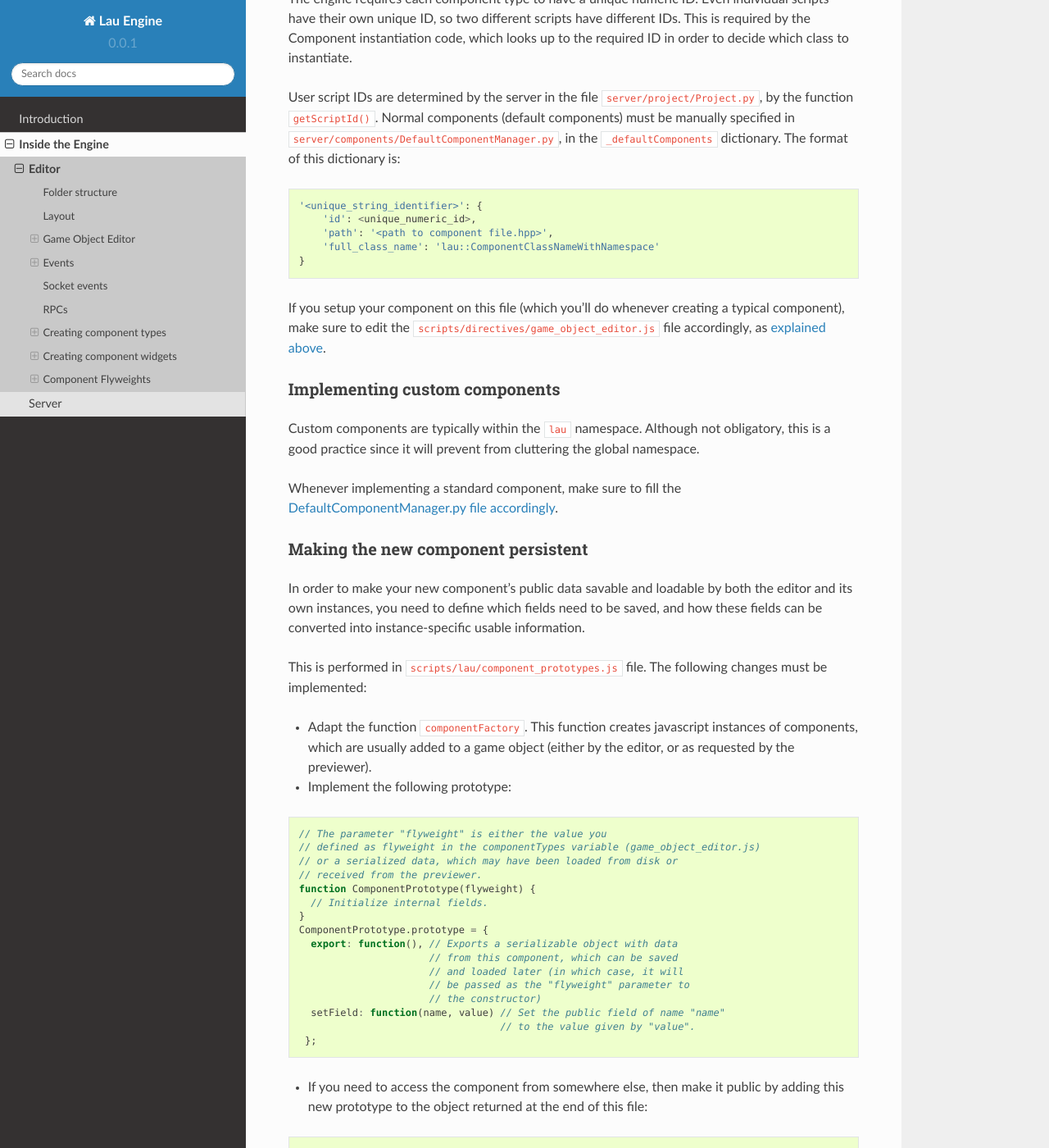
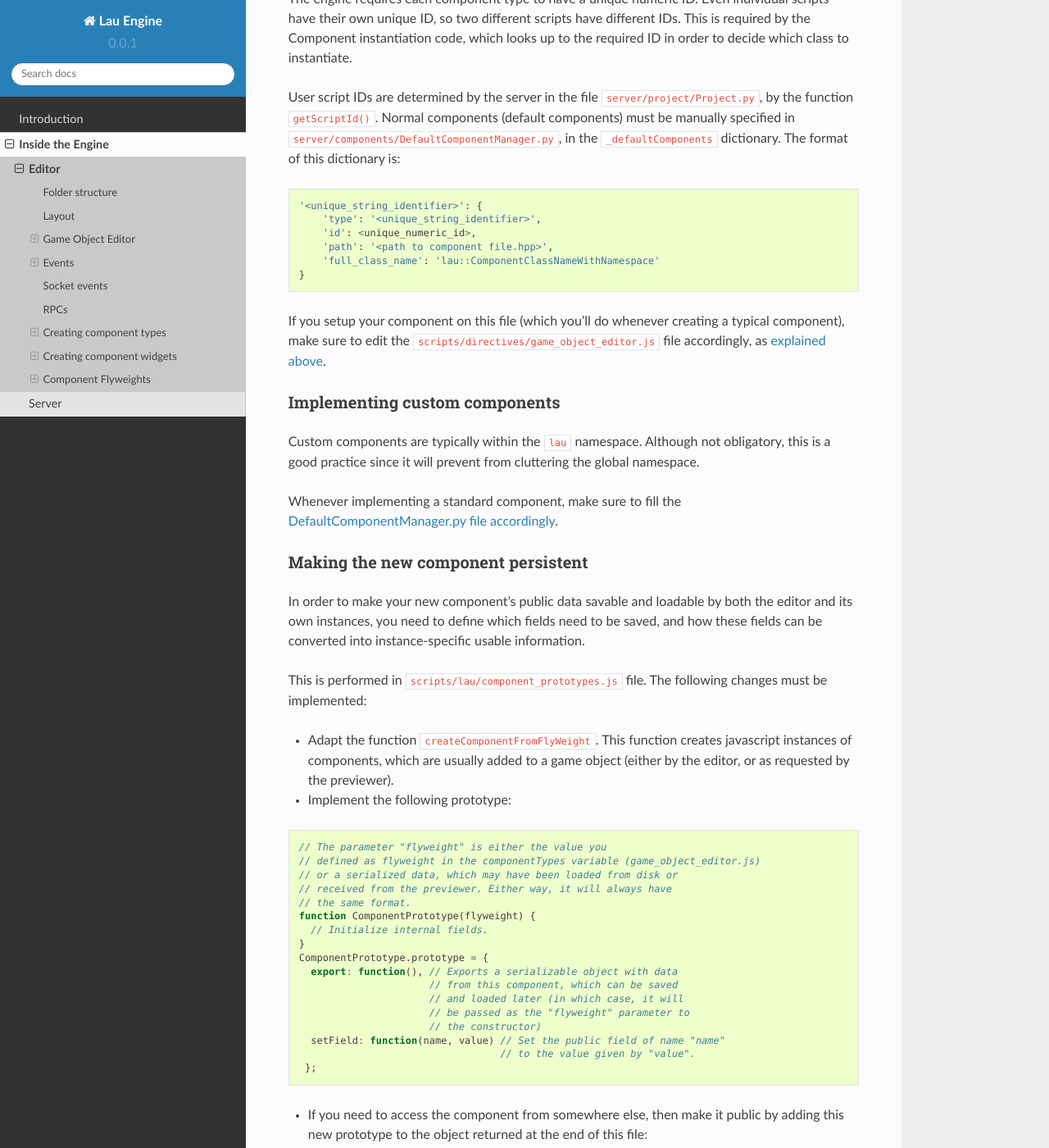
Before and after one commit to csantosbh/Lauen, a Sphinx documentation site: the page built from docs/source/editor.rst, in a window 1280 px wide and 1400 px high, scrolled down 6424 px. Shown: the whole window at 82% size. Built offline with Sphinx 7.4.7 and the Read the Docs theme 2.0.0, drawn with Linux system fonts in a browser that asks for light colours; some of the changed text lies outside the part shown.

Commit message:
lau-65: Updated the editor docs.

```diff
--- a/docs/source/editor.rst
+++ b/docs/source/editor.rst
@@ -345,6 +345,7 @@ dictionary. The format of this dictionary is:
 .. code-block:: python
 
    '<unique_string_identifier>': {
+       'type': '<unique_string_identifier>',
        'id': <unique_numeric_id>,
        'path': '<path to component file.hpp>',
        'full_class_name': 'lau::ComponentClassNameWithNamespace'
@@ -382,9 +383,9 @@ information.
 This is performed in ``scripts/lau/component_prototypes.js`` file. The following
 changes must be implemented:
 
-* Adapt the function ``componentFactory``. This function creates javascript
-  instances of components, which are usually added to a game object (either by the
-  editor, or as requested by the previewer).
+* Adapt the function ``createComponentFromFlyWeight``. This function creates
+  javascript instances of components, which are usually added to a game object
+  (either by the editor, or as requested by the previewer).
 * Implement the following prototype:
 
 .. code-block:: javascript
@@ -392,7 +393,8 @@ changes must be implemented:
   // The parameter "flyweight" is either the value you
   // defined as flyweight in the componentTypes variable (game_object_editor.js)
   // or a serialized data, which may have been loaded from disk or
-  // received from the previewer.
+  // received from the previewer. Either way, it will always have
+  // the same format.
   function ComponentPrototype(flyweight) {
     // Initialize internal fields.
   }
@@ -457,6 +459,9 @@ the ``initialAssetList`` event.
 .. code-block:: javascript
 
    {
+     type: 'script', // This field is literally "script". The type field is
+                     // a standard string field in flyweights used to
+                     // identify them.
      fields: {
         "fieldName0": {
             name: "variableName",
```
Also changed, not shown: 1 other file.
